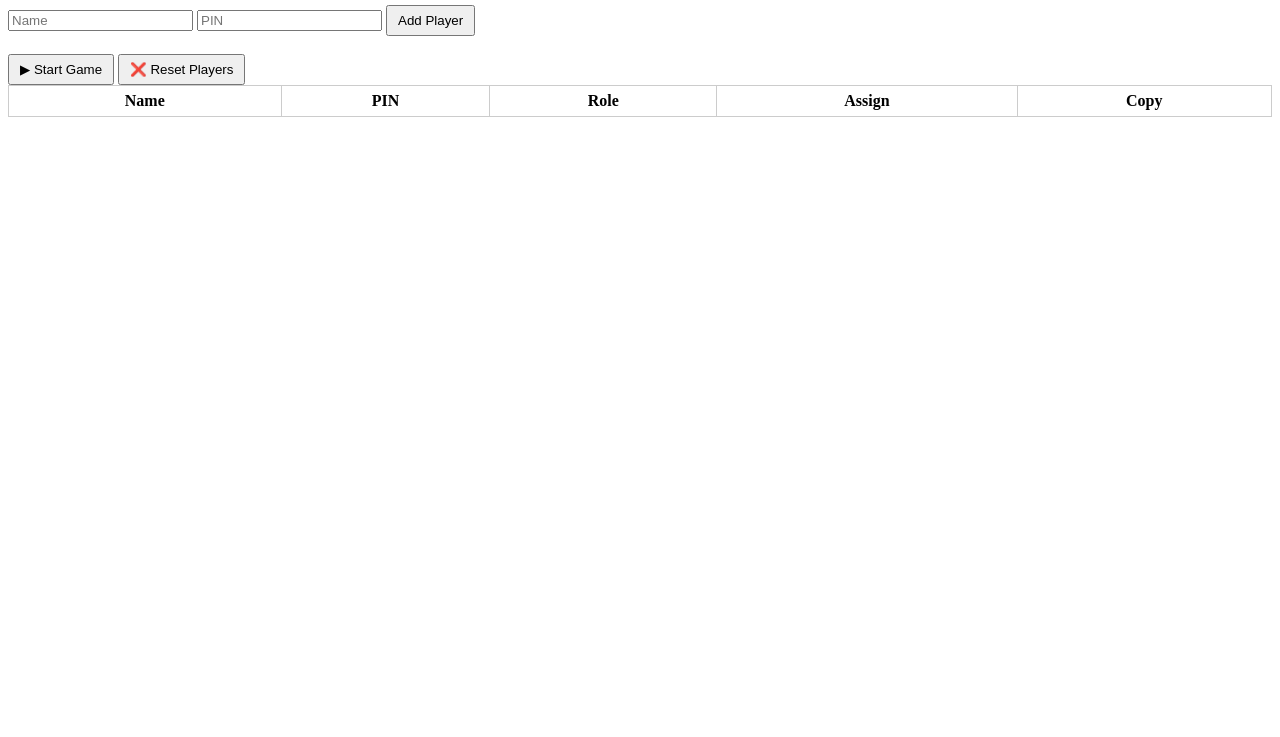
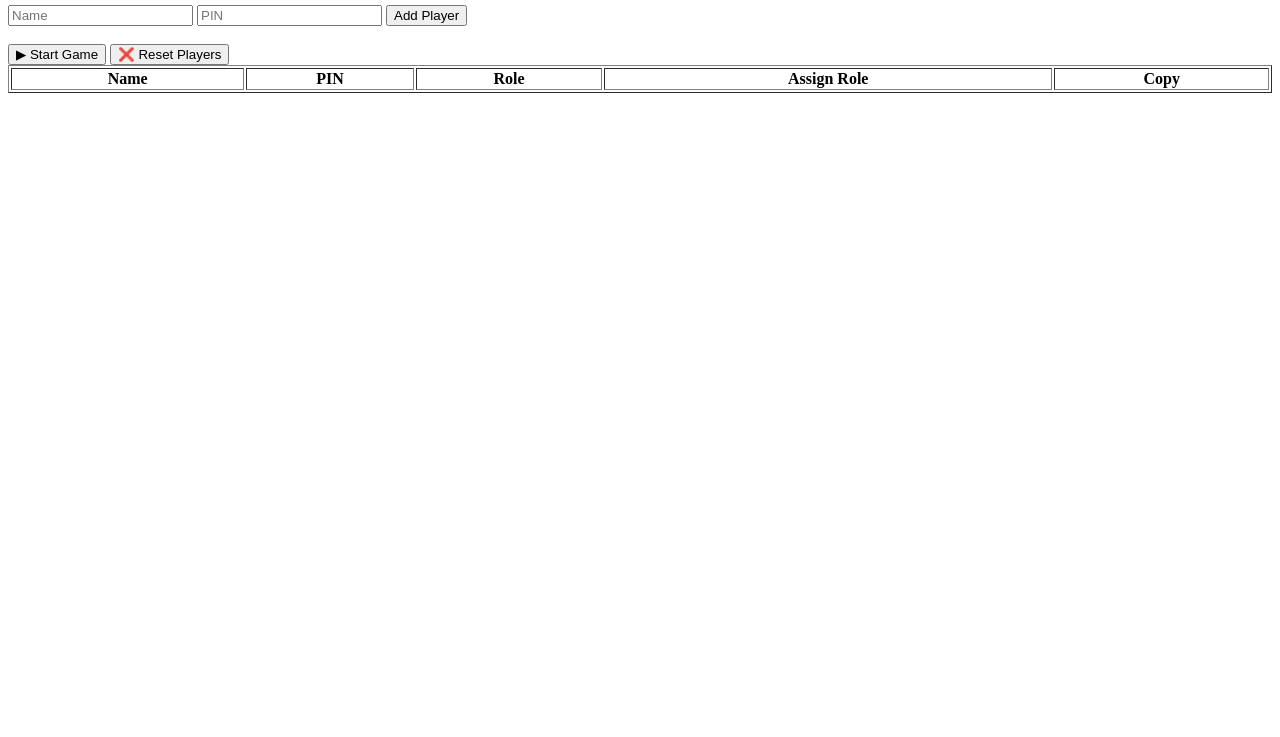
Before and after one commit to meghanad-pandit/mafia-game, a website: page public/admin.html in a window 1280 px wide. Shown: the part 63-800 px from the top of the page. Drawn offline with Linux system fonts and the light colour scheme; no server answers.

Commit message:
Update admin.html

```diff
--- a/public/admin.html
+++ b/public/admin.html
@@ -3,11 +3,6 @@
 <head>
   <title>God Panel</title>
   <meta name="viewport" content="width=device-width, initial-scale=1">
-  <style>
-    table { width:100%; border-collapse:collapse; }
-    th, td { border:1px solid #ccc; padding:6px; text-align:center; }
-    button { padding:6px 10px; }
-  </style>
 </head>
 <body>
 
@@ -22,13 +17,13 @@
 <button onclick="startGame()">▶ Start Game</button>
 <button onclick="resetPlayers()">❌ Reset Players</button>
 
-<table>
+<table border="1" width="100%">
   <thead>
     <tr>
       <th>Name</th>
       <th>PIN</th>
       <th>Role</th>
-      <th>Assign</th>
+      <th>Assign Role</th>
       <th>Copy</th>
     </tr>
   </thead>
```
